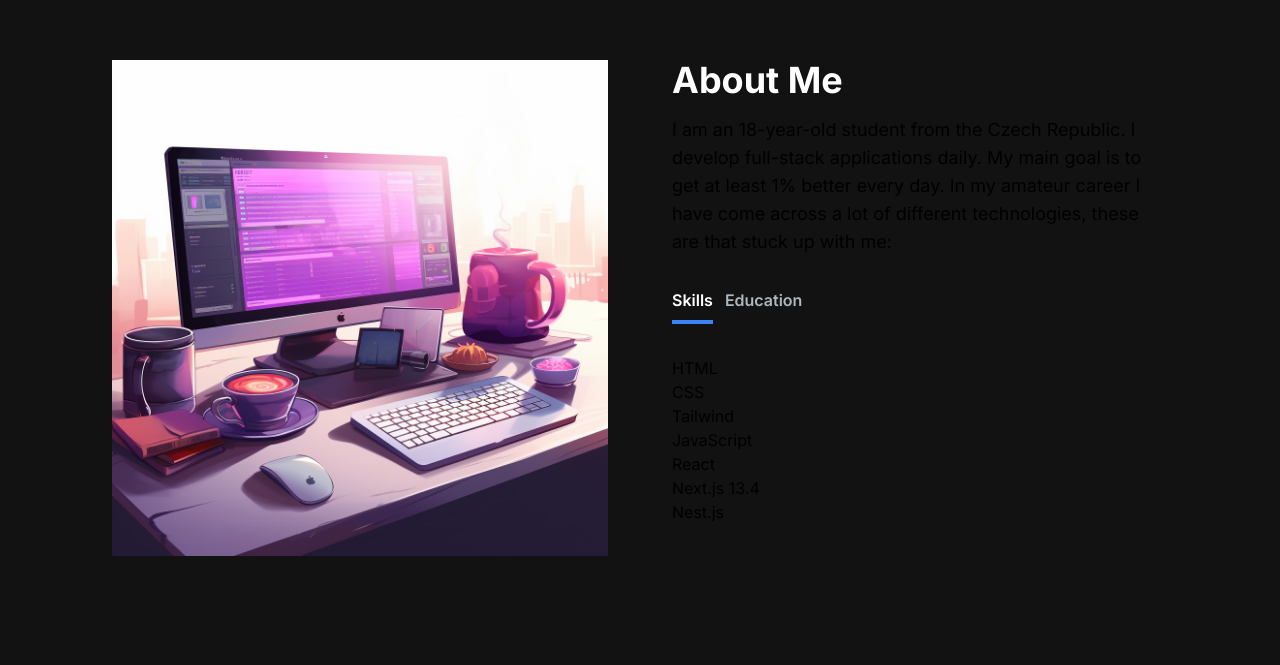
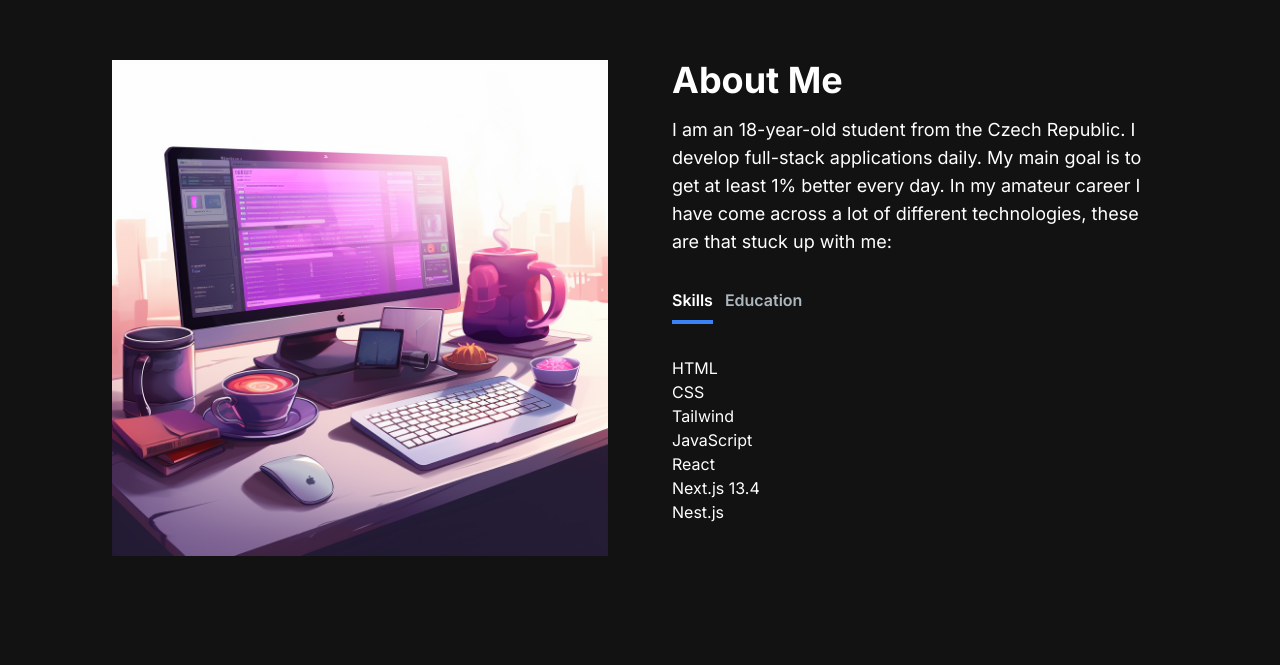
Before and after one commit to LuxrayCz/portfolio-main, a Next.js app: page / in a window 1280 px wide. Shown: the part 775-1440 px from the top of the page. Built offline with nearby package versions, Linux system fonts and the light colour scheme.

Commit message:
Bug fixes

```diff
--- a/components/shared/AboutSection.tsx
+++ b/components/shared/AboutSection.tsx
@@ -6,7 +6,7 @@
   return (
     <section
       id="about"
-      className="grid grid-cols-1 md:grid-cols-2 gap-8 items-center py-8 px-4 xl:gap-16 sm:py-16 md:mt-0 mt-16 xl:px-16 mb-20 md:mb-32"
+      className="grid grid-cols-1 md:grid-cols-2 gap-8 text-white items-center py-8 px-4 xl:gap-16 sm:py-16 md:mt-0 mt-16 xl:px-16 mb-20 md:mb-32"
     >
       <div className="">
         <Image src="/about-image.png" alt="About image - computer" width={500} height={500} />
--- a/components/shared/HeroSection.tsx
+++ b/components/shared/HeroSection.tsx
@@ -37,7 +37,7 @@
           </p>
           <div>
             <button className="px-6 py-3 w-full sm:w-fit rounded-full mr-4 bg-gradient-to-br from-blue-500 via-primary-500 to-secondary-200  hover:bg-slate-200 text-white font-[500]">
-              Hire me
+              <a href="#contact">Hire me</a>
             </button>
           </div>
         </motion.div>
```
